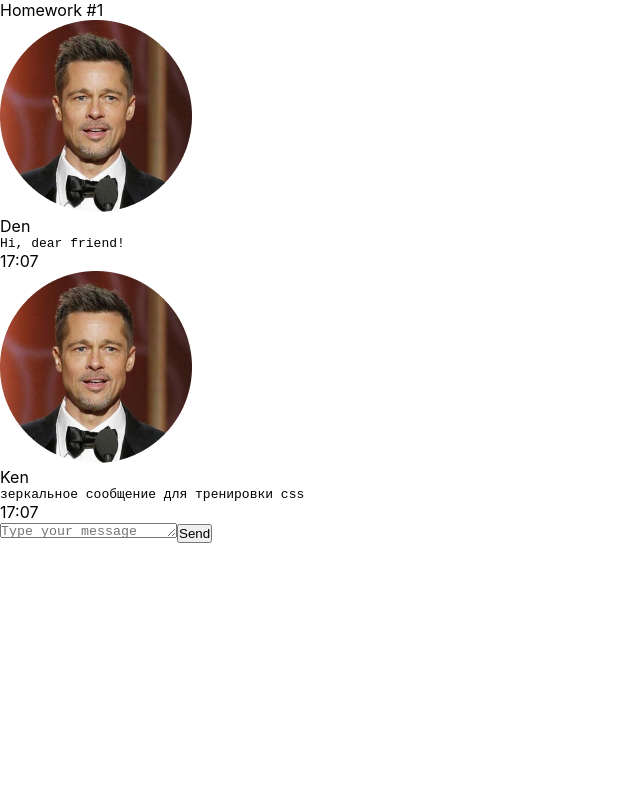
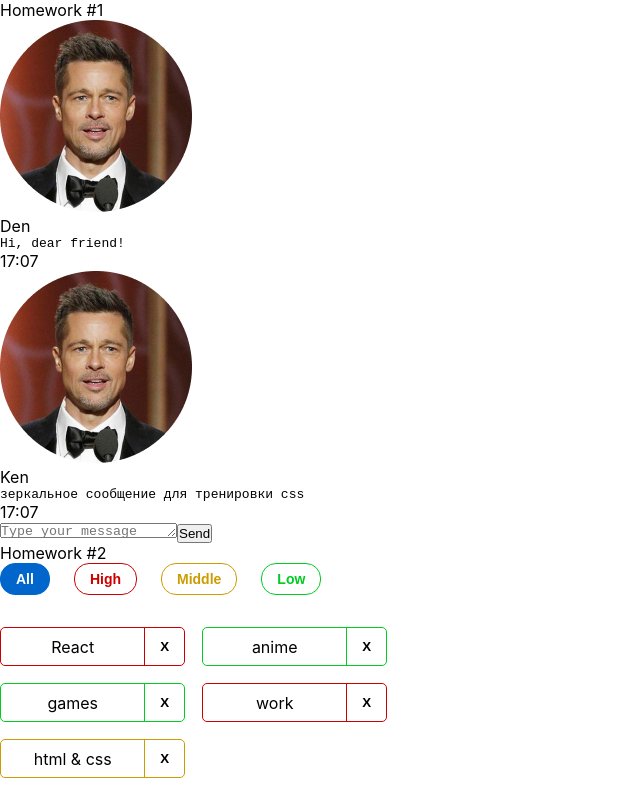
Before and after one commit to YurySkh/hws2, a React (Create React App) app: page / in a window 1280 px wide. Shown: the whole page, without its empty margins (0-640 px from the left). Built offline with nearby package versions, Linux system fonts and the light colour scheme.

Commit message:
HW №2 is done

```diff
--- a/src/s1-main/App.tsx
+++ b/src/s1-main/App.tsx
@@ -1,13 +1,14 @@
 import React from 'react'
 import s from './App.module.css'
 import HW1 from '../s2-homeworks/hw01/HW1'
+import HW2 from '../s2-homeworks/hw02/HW2'
 
 function App() {
     return (
         <div className={s.App}>
             <HW1/>
             {/*раскомментировать по ходу выполнения*/}
-            {/*<HW2/>*/}
+            <HW2/>
             {/*<HW3/>*/}
             {/*<HW4/>*/}
 
--- a/src/s2-homeworks/hw02/HW2.tsx
+++ b/src/s2-homeworks/hw02/HW2.tsx
@@ -3,30 +3,32 @@
 import s2 from '../../s1-main/App.module.css'
 
 /*
-* 1 - описать типы AffairPriorityType, AffairType
-* 2 - указать нужный тип для defaultAffairs
-* 3 - дописать типы и логику функции filterAffairs и проверить её тестами
-* 4 - выполнить пункт 3 для функции deleteAffair
-* 5 - указать нужный тип в useState с affairs
-* 6 - дописать тип и логику функции deleteAffairCallback
-* 7 - в файле Affairs.tsx дописать типизацию пропсов
-* 8 - в файле Affairs.tsx дописать логику функций setAll, setHigh, setMiddle, setLow
-* 9 - в файле Affair.tsx дописать типизацию пропсов
-* 10 - в файле Affair.tsx дописать функции deleteCallback и использовать
-* 11 - в файле Affair.tsx отобразить приходящие данные
+*❌✅
+* 1 - описать типы AffairPriorityType, AffairType ✅
+* 2 - указать нужный тип для defaultAffairs ✅
+* 3 - дописать типы и логику функции filterAffairs и проверить её тестами ✅
+* 4 - выполнить пункт 3 для функции deleteAffair ✅
+* 5 - указать нужный тип в useState с affairs ✅
+* 6 - дописать тип и логику функции deleteAffairCallback ✅
+* 7 - в файле Affairs.tsx дописать типизацию пропсов ✅
+* 8 - в файле Affairs.tsx дописать логику функций setAll, setHigh, setMiddle, setLow ✅
+* 9 - в файле Affair.tsx дописать типизацию пропсов ✅
+* 10 - в файле Affair.tsx дописать функции deleteCallback и использовать ✅
+* 11 - в файле Affair.tsx отобразить приходящие данные ✅
 * */
 
 // types
-export type AffairPriorityType = any // need to fix any
+export type AffairPriorityType = 'low' | 'high' | 'middle'
+
 export type AffairType = {
-    _id: any // need to fix any
-    name: any // need to fix any
+    _id: number
+    name: string
     priority: AffairPriorityType
 }
 export type FilterType = 'all' | AffairPriorityType
 
 // constants
-const defaultAffairs: any = [ // need to fix any
+const defaultAffairs: Array<AffairType> = [
     {_id: 1, name: 'React', priority: 'high'}, // студенты могут изменить содержимое name и количество элементов в массиве, ...priority не менять!
     {_id: 2, name: 'anime', priority: 'low'},
     {_id: 3, name: 'games', priority: 'low'},
@@ -35,23 +37,23 @@
 ]
 
 // pure helper functions
-export const filterAffairs = (affairs: any, filter: any): any => { // need to fix any
+export const filterAffairs = (affairs: AffairType[], filter: FilterType): AffairType[] => {
+    if (filter === 'all') return affairs
+    return affairs.filter(affair => affair.priority === filter);
+}
 
-
-    return affairs // need to fix
-}
-export const deleteAffair = (affairs: any, _id: any): any => { // need to fix any
-
-    return affairs // need to fix
+export const deleteAffair = (affairs: AffairType[], _id: number): AffairType[] => {
+    return affairs.filter(affair => affair._id !== _id)
 }
 
 function HW2() {
-    const [affairs, setAffairs] = useState<any>(defaultAffairs) // need to fix any
+    const [affairs, setAffairs] = useState<Array<AffairType>>(defaultAffairs)
     const [filter, setFilter] = useState<FilterType>('all')
 
     const filteredAffairs = filterAffairs(affairs, filter)
-    const deleteAffairCallback = (_id: any) => { // need to fix any
-        // need to fix
+    const deleteAffairCallback = (_id: number) => {
+        const updateAffairs = deleteAffair(affairs, _id)
+        setAffairs(updateAffairs)
     }
 
     return (
--- a/src/s2-homeworks/hw02/affairs/Affairs.tsx
+++ b/src/s2-homeworks/hw02/affairs/Affairs.tsx
@@ -4,24 +4,24 @@
 import s from './Affairs.module.css'
 
 type AffairsPropsType = {
-    data: any // need to fix any
-    setFilter: any
-    deleteAffairCallback: any
+    data: AffairType[]
+    setFilter: (filterValue: FilterType) => void
+    deleteAffairCallback: (afairId: number) => void
     filter: FilterType
 }
 
 function Affairs(props: AffairsPropsType) {
     const setAll = () => {
-        // need to fix
+        props.setFilter('all')
     }
     const setHigh = () => {
-        // need to fix
+        props.setFilter('high')
     }
     const setMiddle = () => {
-        // need to fix
+        props.setFilter('middle')
     }
     const setLow = () => {
-        // need to fix
+        props.setFilter('low')
     }
 
     const cnAll = s.button + ' ' + s.all + (props.filter === 'all' ? ' ' + s.active : '')
--- a/src/s2-homeworks/hw02/affairs/affair/Affair.tsx
+++ b/src/s2-homeworks/hw02/affairs/affair/Affair.tsx
@@ -6,12 +6,12 @@
 type AffairPropsType = {
     // key не нужно типизировать
     affair: AffairType
-    deleteAffairCallback: any // need to fix any
+    deleteAffairCallback: (afairId: number) => void
 }
 
 function Affair(props: AffairPropsType) {
-    const deleteCallback = () => {
-        // need to fix
+    const deleteCallback = (afairId: number) => {
+        props.deleteAffairCallback(afairId)
     }
 
     const nameClass = s.name + ' ' + s2[props.affair.priority]
@@ -24,9 +24,7 @@
             className={affairClass}
         >
             <div id={'hw2-name-' + props.affair._id} className={nameClass}>
-                {/*создаёт студент*/}
-
-                {/**/}
+                {props.affair.name}
             </div>
             <div id={'hw2-priority-' + props.affair._id} hidden>
                 {props.affair.priority}
@@ -35,12 +33,10 @@
             <button
                 id={'hw2-button-delete-' + props.affair._id}
                 className={buttonClass}
-                // need to fix
+                onClick={() => deleteCallback(props.affair._id)}
 
             >
-                {/*текст кнопки могут изменить студенты*/}
                 X
-                {/**/}
             </button>
         </div>
     )
```
